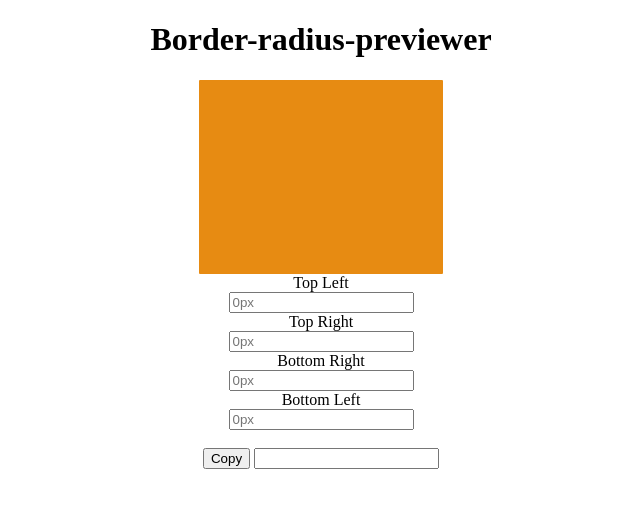
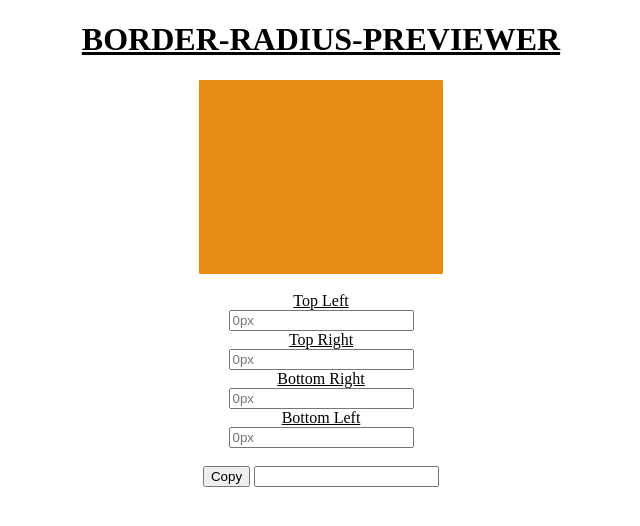
Before and after one commit to JasonMwenyo/border-radius-previewer, a plain HTML site: page index.html in a window 1280 px wide. Shown: the whole page, without its empty margins (319-959 px from the left). Drawn offline with Linux system fonts and the light colour scheme.

Commit message:
Project complete

```diff
--- a/style.css
+++ b/style.css
@@ -2,10 +2,11 @@
     text-align: center;
 }
 
-/* .heading {
-    margin-left: 480px;
-    width: 100px;
-} */
+.heading {
+    font-weight: bold;
+    text-decoration: underline;
+    text-transform: uppercase;
+}
 
 #box {
     border: 2px solid rgb(231, 139, 18);
@@ -17,14 +18,9 @@
     margin: auto;
 }
 
-/* #input {
-    display: none;
-} */
-
-
-
-
-
+label {
+    text-decoration: underline;
+}
 
 /* User can change the 4 border-radius values that are applied
 to the box (top-left, top-right, bottom-left, bottom-right) */
```
Also changed, not shown: index.html (+1 -1 lines).
